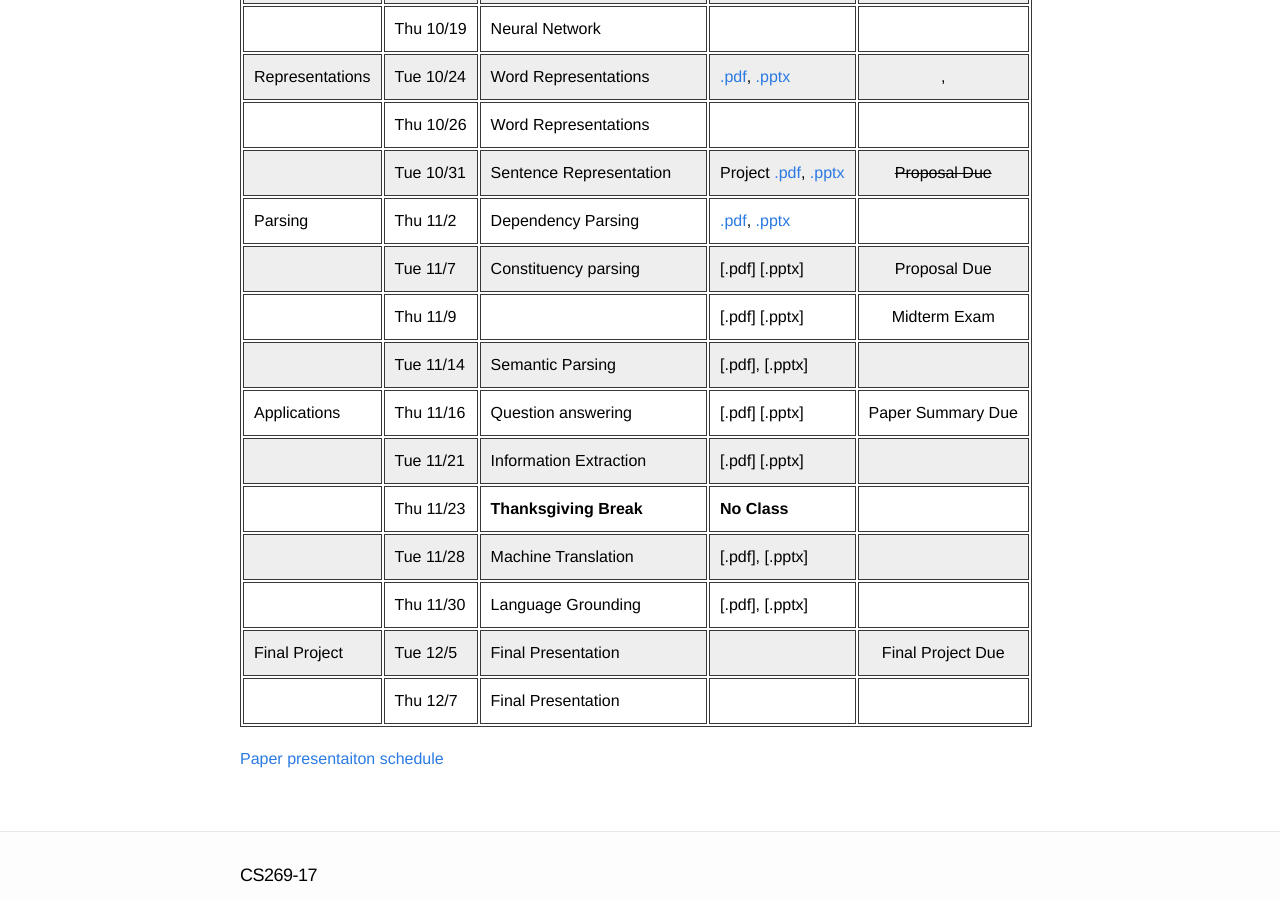
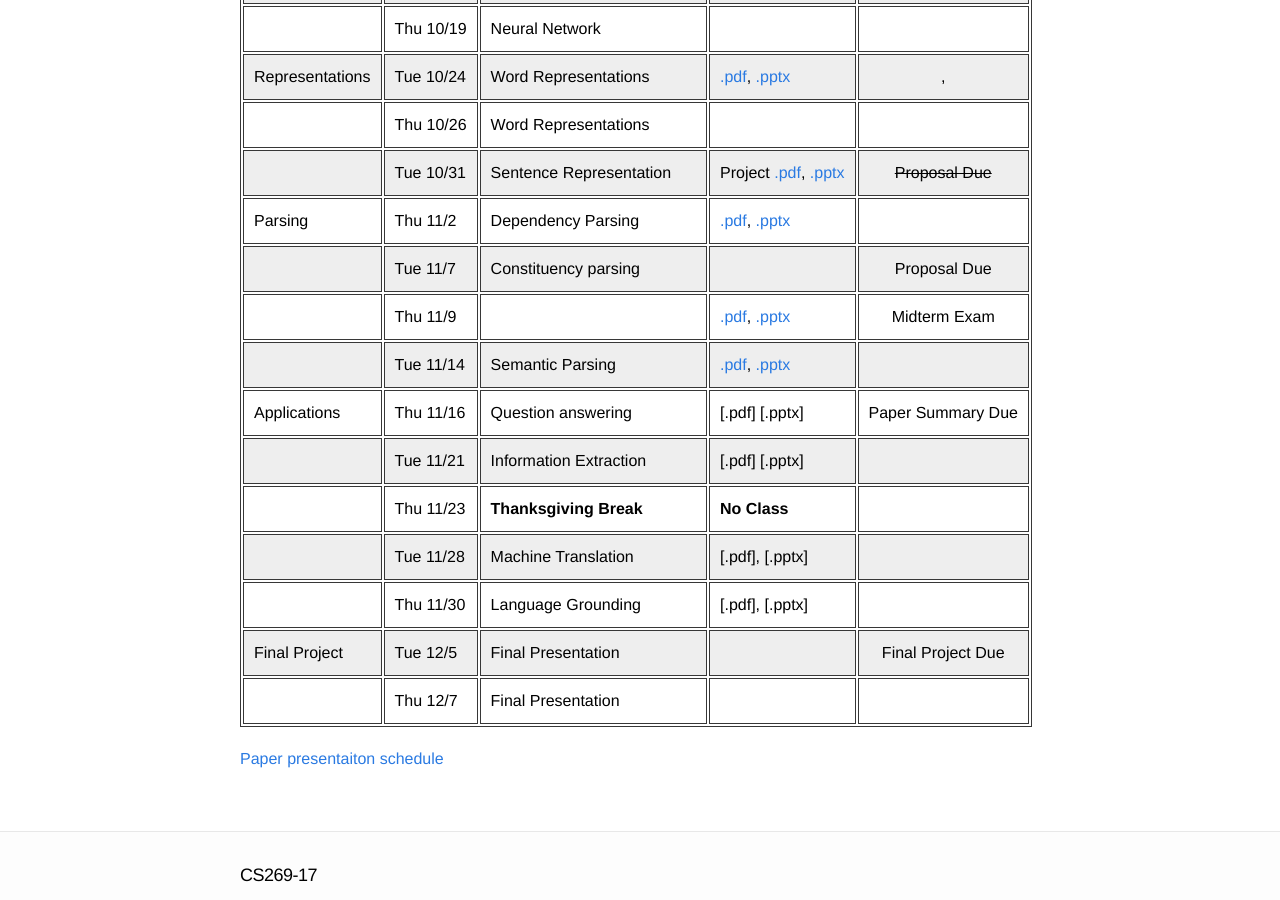
Before and after one commit to uclanlp/CS269-17, a Jekyll site: the page built from 2_syllabus.md, in a window 1280 px wide and 900 px high, scrolled down 615 px. Built offline with Jekyll 4.4.1, drawn with Linux system fonts in a browser that asks for light colours.

Commit message:
Update 2_syllabus.md

```diff
--- a/2_syllabus.md
+++ b/2_syllabus.md
@@ -21,9 +21,9 @@ The following schedule is subjected to change.
  | Thu 10/26 | Word Representations|  |
  | Tue 10/31 | Sentence Representation | Project [.pdf](slides/CS269-Project.pdf), [.pptx](slides/CS269-Project.pptx)|  ~~Proposal Due~~
  Parsing | Thu 11/2 |  Dependency Parsing |  [.pdf](slides/CS269-07.pdf), [.pptx](slides/CS269-07.pptx) 	|
- | Tue 11/7 | Constituency parsing | [.pdf] [.pptx] | Proposal Due
- | Thu 11/9 |   | [.pdf] [.pptx] | Midterm Exam
- | Tue 11/14 | Semantic Parsing | [.pdf], [.pptx]|
+ | Tue 11/7 | Constituency parsing |  | Proposal Due
+ | Thu 11/9 |   | [.pdf](slides/CS269-08.pdf), [.pptx](slides/CS269-08.pptx) | Midterm Exam
+ | Tue 11/14 | Semantic Parsing | [.pdf](slides/CS269-09.pdf), [.pptx](slides/CS269-09.pptx) |
  Applications | Thu 11/16 | Question answering | [.pdf] [.pptx] | Paper Summary Due
  | Tue 11/21 | Information Extraction | [.pdf] [.pptx] |
  | Thu 11/23 | **Thanksgiving Break** | **No Class** |
```
